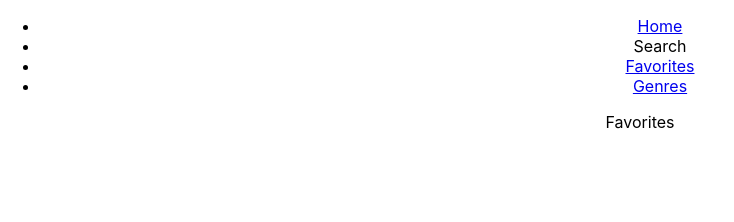
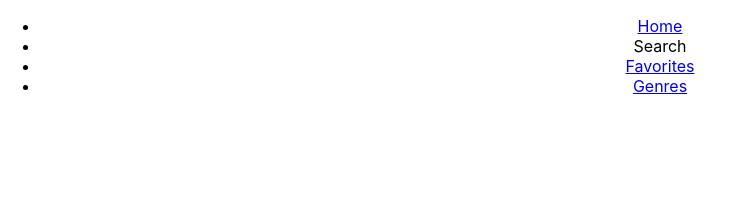
Before and after one commit to koli9513/react-spa-project-public, a React (Create React App) app: page /favorites in a window 1280 px wide. Shown: the top 222 px of the page, without its empty margins (0-734 px from the left). Built offline with nearby package versions, Linux system fonts and the light colour scheme.

Commit message:
feat: add FavoriteList component

```diff
--- a/src/App.js
+++ b/src/App.js
@@ -4,6 +4,7 @@ import Navbar from "./components/Navbar";
 import { useState } from "react";
 import { FavoriteContext } from "./components/FavoriteContext";
 import "./App.css";
+import FavoriteList from "./components/FavoriteList";
 
 function App() {
   const [favoriteBooks, setFavoriteBooks] = useState([]);
@@ -18,7 +19,9 @@ function App() {
               <BookList />
             </Route>
             <Route path="/genres">Genres</Route>
-            <Route path="/favorites">Favorites</Route>
+            <Route path="/favorites">
+              <FavoriteList />
+            </Route>
           </Switch>
         </div>
       </Router>
--- /dev/null
+++ b/src/components/FavoriteList.js
@@ -0,0 +1,25 @@
+import React, { useContext } from "react";
+import { FavoriteContext } from "./FavoriteContext";
+import BookCard from "./BookCard";
+import { BookCardsContainerStyle } from "./BookCardContainerStyle";
+
+const FavoriteList = () => {
+  const { favoriteBooks } = useContext(FavoriteContext);
+
+  return (
+    <BookCardsContainerStyle>
+      {favoriteBooks.map((book, index) => (
+        <BookCard
+          key={index}
+          cover={book.cover}
+          author={book.author}
+          title={book.title}
+          published={book.published}
+          id={book.id}
+        />
+      ))}
+    </BookCardsContainerStyle>
+  );
+};
+
+export default FavoriteList;
```
